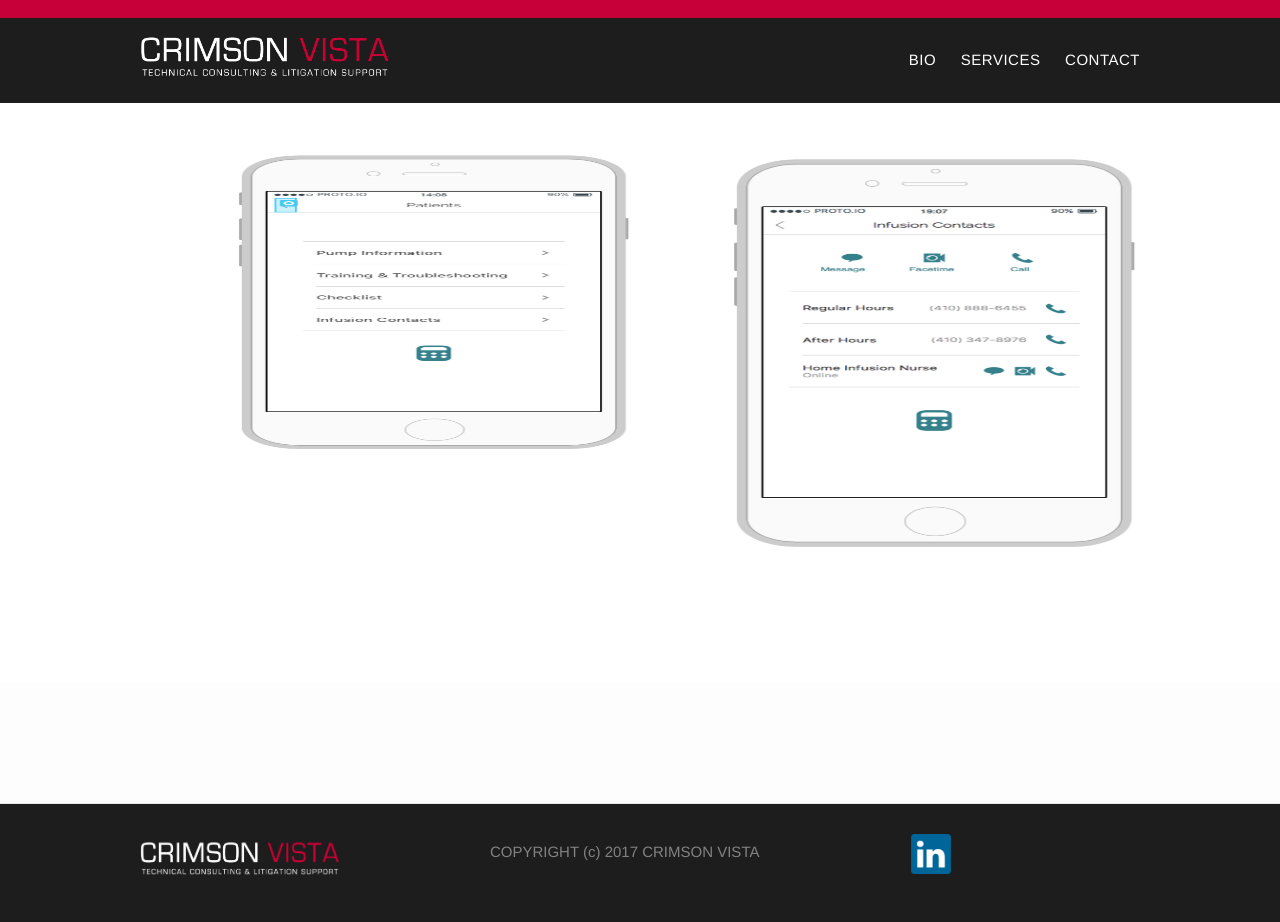
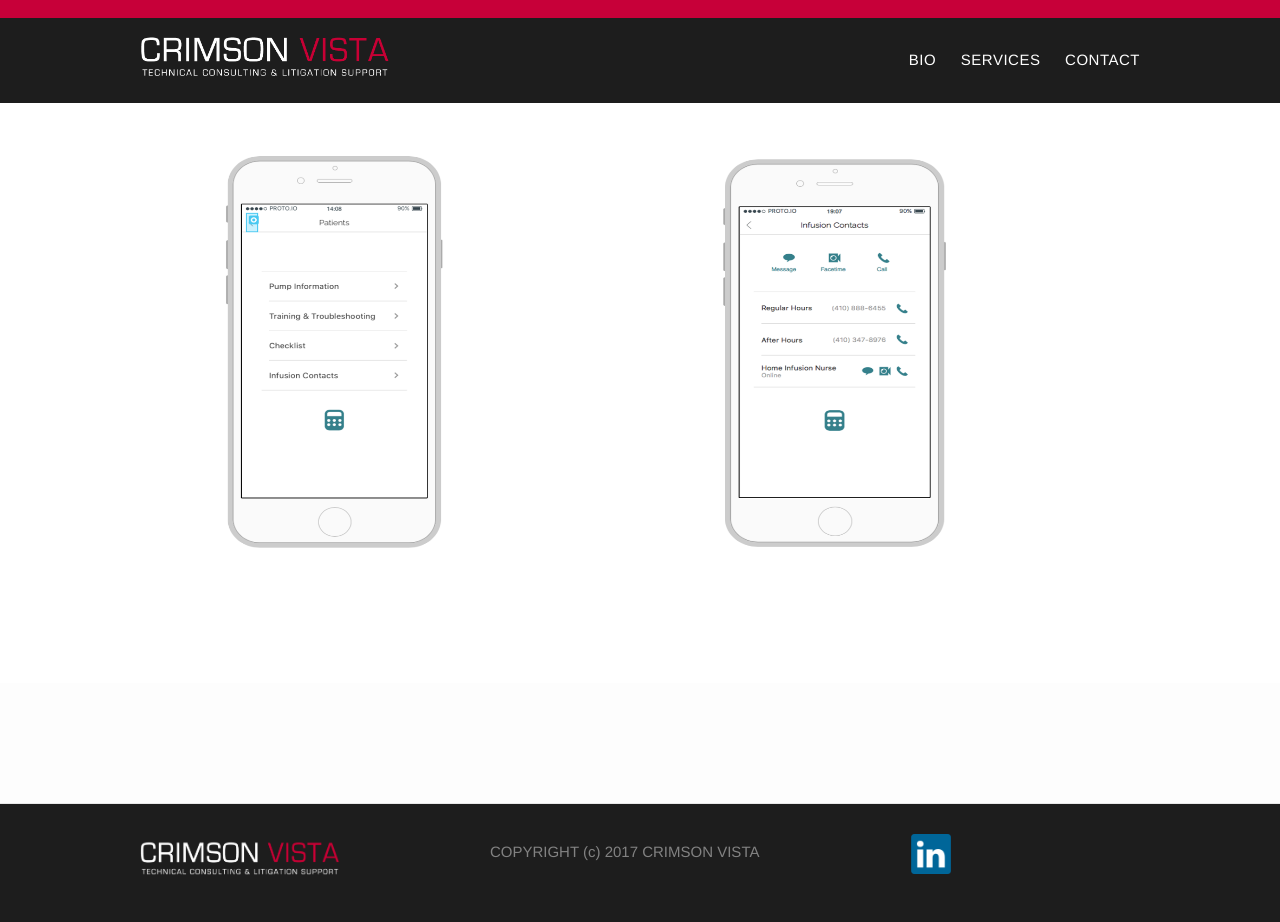
Before and after one commit to vezenwa/vezenwa.github.io, a Jekyll site: the page built from services/patients.md, in a window 1280 px wide. Built offline with Jekyll 4.4.1, drawn with Linux system fonts in a browser that asks for light colours.

Commit message:
Update patients.html

```diff
--- a/_layouts/patients.html
+++ b/_layouts/patients.html
@@ -19,11 +19,11 @@
            <div class="columns spacing">
 
             <div class="column half">
-                <img src="/images/papp1.png" width="500" height="300">
+                <img src="/images/papp1.png" width="250" height="400">
             </div>
 
             <div class="column half">
-                <img src="/images/papp2.png" width="700" height="400">
+                <img src="/images/papp2.png" width="250" height="400">
             </div>
 
 
```
